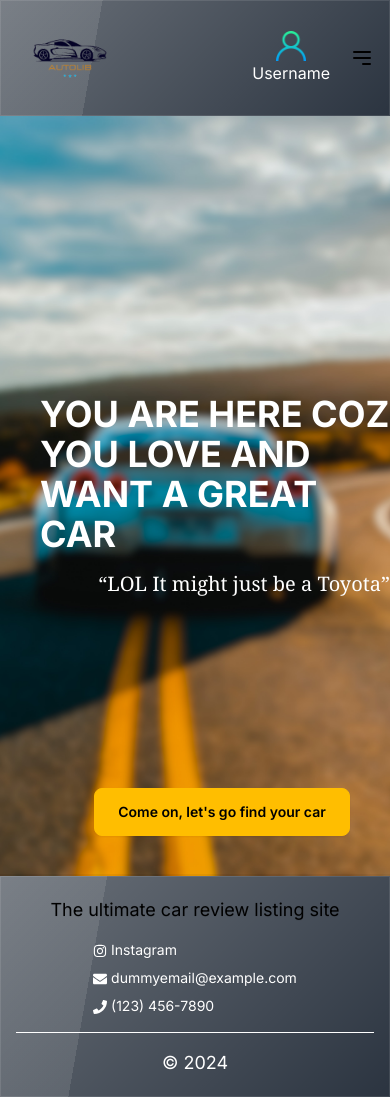
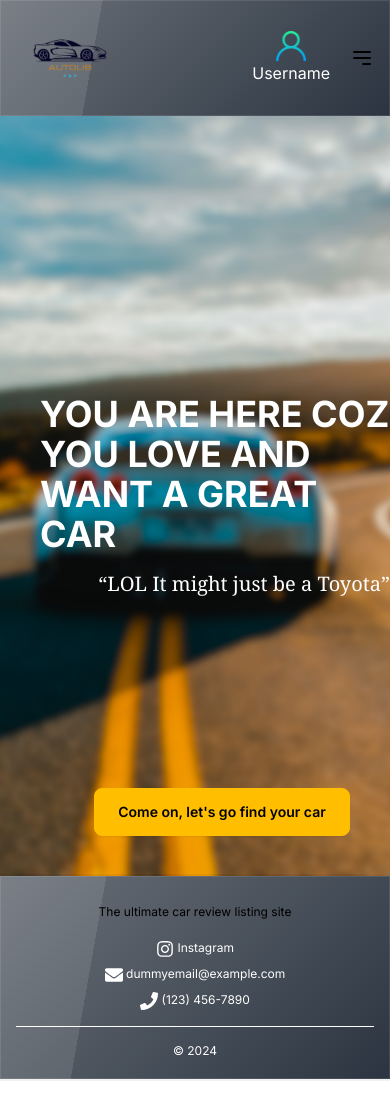
Before and after one commit to Josekariz/autolib, a Next.js app: page / in a window 390 px wide. Built offline with nearby package versions, Linux system fonts and the light colour scheme.

Commit message:
fix footer responsiveness

```diff
--- a/src/app/Footer.tsx
+++ b/src/app/Footer.tsx
@@ -10,21 +10,21 @@ export default function Footer() {
             <div className="max-w-6xl mx-auto px-4">
                 <div className="flex justify-between items-center flex-col md:flex-row text-lg">
                     {/* Left side: Slogan */}
-                    <div className="mb-4 md:mb-0 flex-1">
-                        <span className="text-black text-md md:text-xl lg:text-2xl">The ultimate car review listing site</span>
+                    <div className="mb-4 md:mb-0 flex-1 text-center md:text-left">
+                        <span className="text-black text-xs sm:text-sm md:text-lg lg:text-xl xl:text-2xl">The ultimate car review listing site</span>
                     </div>
 
                     {/* Right side: Contact Information */}
-                    <div className="flex flex-col text-white text-sm space-y-2">
-                        <Link href="https://www.instagram.com/sejoqariz/" className="hover:underline ">
-                            <FaInstagram className="inline"/> Instagram
+                    <div className="flex flex-col items-center md:items-end text-white text-xs sm:text-sm md:text-base space-y-2">
+                        <Link href="https://www.instagram.com/sejoqariz/" className="hover:underline">
+                            <span><FaInstagram className="inline text-lg md:text-xl"/> Instagram</span>
                         </Link>
-                        <a href="mailto:dummyemail@example.com" className="hover:underline">
-                            <FaEnvelope className="inline"/> dummyemail@example.com
-                        </a>
-                        <a href="tel:1234567890" className="hover:underline">
-                            <FaPhone className="inline"/> (123) 456-7890
-                        </a>
+                        <Link href="mailto:dummyemail@example.com" className="hover:underline">
+                            <span><FaEnvelope className="inline text-lg md:text-xl"/> dummyemail@example.com</span>
+                        </Link>
+                        <Link href="tel:1234567890" className="hover:underline">
+                            <span><FaPhone className="inline text-lg md:text-xl"/> (123) 456-7890</span>
+                        </Link>
                     </div>
                 </div>
 
@@ -32,7 +32,7 @@ export default function Footer() {
                 <hr className="my-4 border-t border-white" />
 
                 {/* Bottom Center: Copyright */}
-                <div className="text-center text-lg">
+                <div className="text-center text-xs sm:text-sm md:text-base lg:text-lg">
                     <span className="text-white">&copy; {currentYear}</span>
                 </div>
             </div>
```
